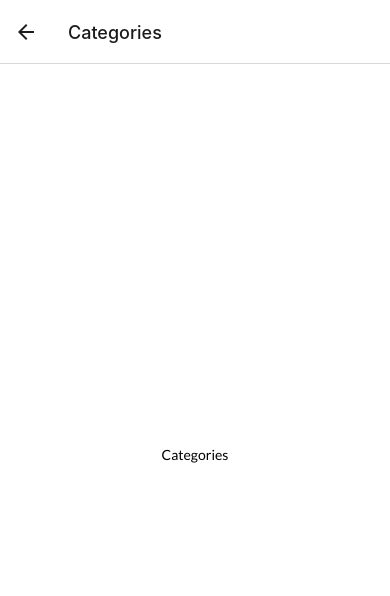
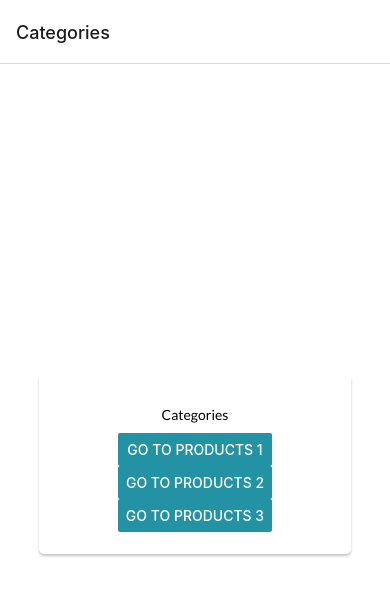
Before and after one commit to MattAristi/PanApp, a React Native app: screen /Categories in a window 390 px wide. Shown: the top 596 px of the page. Built offline with nearby package versions, Linux system fonts and the light colour scheme.

Commit message:
PanApp primera entrega

```diff
--- /dev/null
+++ b/components/card.js
@@ -0,0 +1,29 @@
+import { StyleSheet, View } from "react-native";
+
+import React from "react";
+import { colors } from "../constants/colors";
+
+const styles = StyleSheet.create({
+    container: {
+        shadowColor: colors.black,
+        shadowOffset: {
+            width: 0,
+            height: 2,
+        },
+        shadowOpacity: 0.23,
+        shadowRadius: 2.62,
+        elevation: 4,
+        backgroundColor: colors.background,
+        borderRadius: 5,
+    }
+})
+
+const Card = ({ children, style }) => {
+    return (
+        <View style={{ ...styles.container, ...style }}>
+            {children}
+        </View>
+    )
+}
+
+export default Card;
--- /dev/null
+++ b/constants/colors.js
@@ -0,0 +1,11 @@
+export const colors = {
+    primary: '#2292A4',
+    secondary: '#D96C06',
+    text: '#212121',
+    background: '#ffffff',
+    backgroundLight: '#F5EFED',
+    backgroundDark: '#0F0A0A',
+    white: '#ffffff',
+    black: '#000000',
+    gray: '#9E9E9E',
+}
--- a/src/navigation/shop.js
+++ b/src/navigation/shop.js
@@ -10,7 +10,7 @@ const Stack = createNativeStackNavigator()
 
 const ShopNavigator = ()=> {
     return (
-        <Stack.Navigator initialRouteName='Products'>
+        <Stack.Navigator initialRouteName='Categories'>
             <Stack.Screen name='Categories' component={Categories}/>
             <Stack.Screen name='Products' component={Products}/>
             <Stack.Screen name='Product' component={Product}/>
--- a/src/screens/categories/index.js
+++ b/src/screens/categories/index.js
@@ -1,12 +1,21 @@
-import { Text, View } from "react-native"
+import { Button, Text, View } from "react-native"
 
+import Card from "../../../components/card";
+import {colors} from '../../../constants/colors';
 import {styles} from './styles';
 
-const Categories = () => {
+const Categories = ({navigation}) => {
 
     return (
         <View style={styles.container}>
+        <Card style={styles.cardContainer}>
             <Text style={styles.title}>Categories</Text>
+            <View style={styles.buttonContainer}>
+            <Button title='Go to Products 1' onPress={()=>navigation.navigate("Products")} color={colors.primary}></Button>
+            <Button title='Go to Products 2' onPress={()=>navigation.navigate("Products")} color={colors.primary}></Button>
+            <Button title='Go to Products 3' onPress={()=>navigation.navigate("Products")} color={colors.primary}></Button>
+            </View>
+        </Card>
         </View>
     )
 }
--- a/src/screens/categories/styles.js
+++ b/src/screens/categories/styles.js
@@ -1,13 +1,27 @@
 import { StyleSheet } from "react-native";
+import {colors} from '../../../constants/colors';
 
 export const styles = StyleSheet.create({
     container:{
         flex:1,
-        backgroundColor: '#fff',
+        backgroundColor: colors.white,
         justifyContent:"center",
         alignItems: "center"
     },
+    cardContainer: {
+        width: '80%',
+        height: 180,
+        marginHorizontal: 20,
+        alignItems: 'center',
+        justifyContent: 'center',
+        paddingVertical: 10,
+        marginTop: 20,
+    },
     title:{
         fontFamily:'Lato-Regular',
+        marginVertical:10,
+    },
+    buttonContainer: {
+        justifyContent: "space-around",
     }
 })
--- a/src/screens/products/index.js
+++ b/src/screens/products/index.js
@@ -1,12 +1,13 @@
-import { Text, View } from "react-native"
+import { Button, Text, View } from "react-native"
 
 import {styles} from './styles';
 
-const Products = () => {
+const Products = ({navigation}) => {
 
     return (
         <View style={styles.container}>
             <Text>Products</Text>
+            <Button title='Go to Product' onPress={()=>navigation.navigate("Product")}></Button>
         </View>
     )
 }
```
